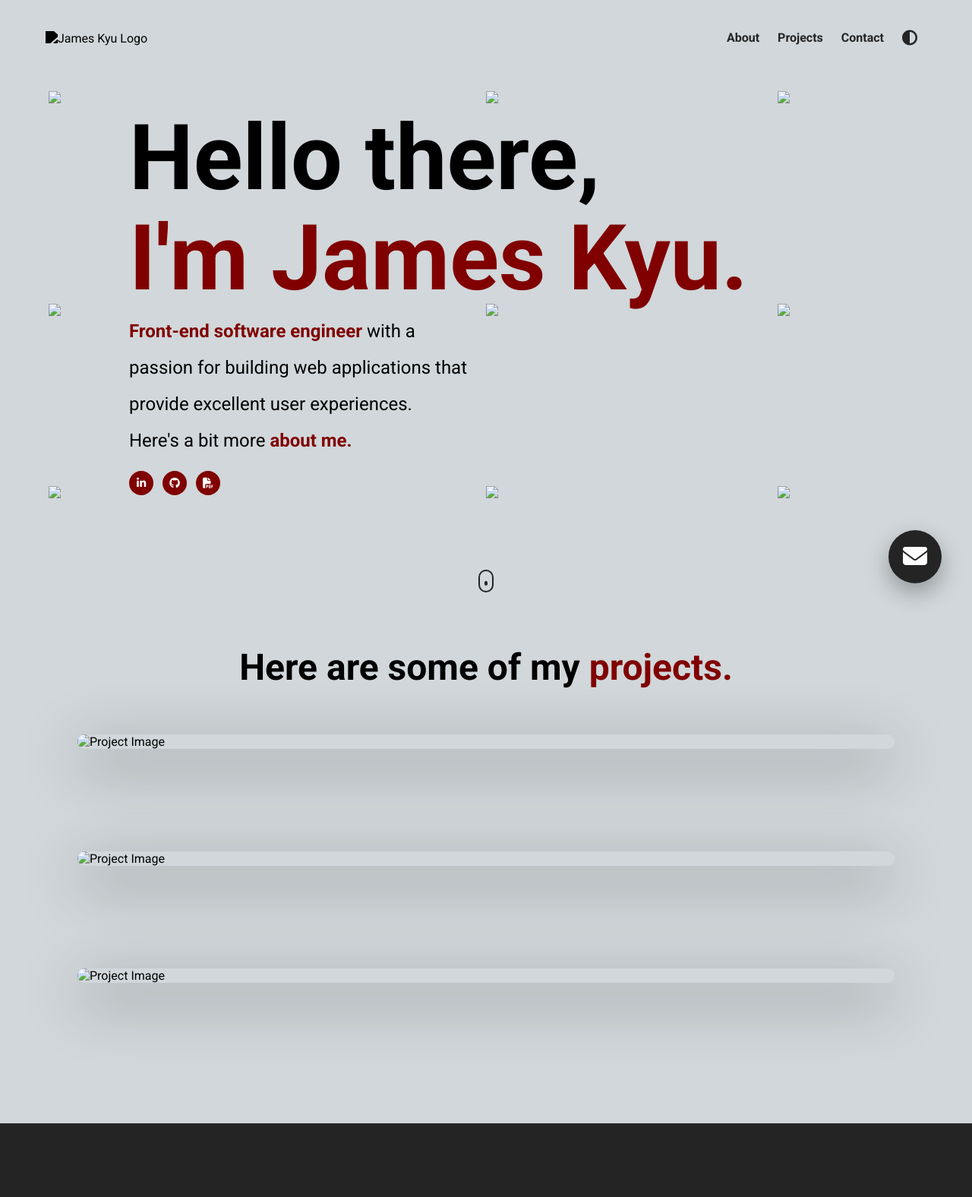
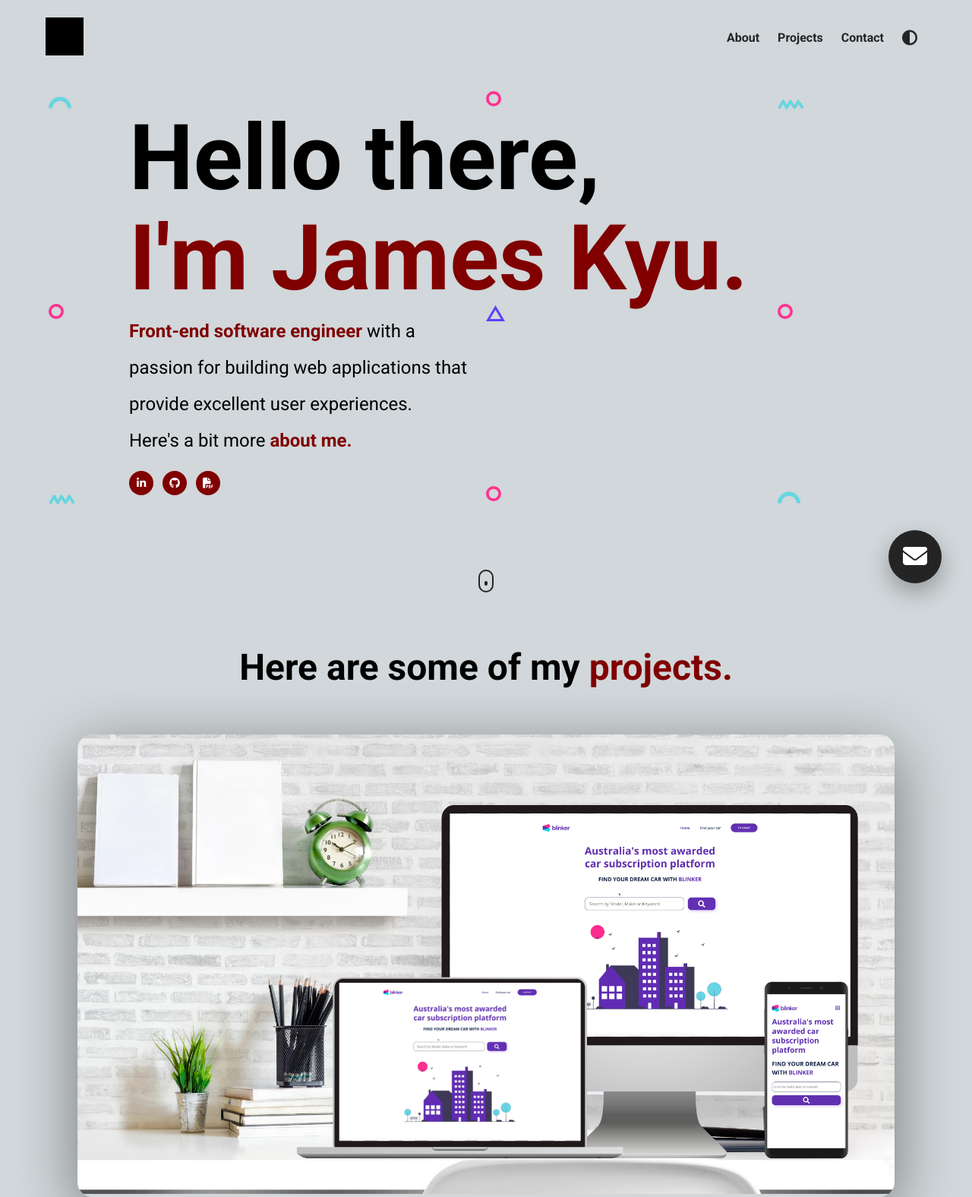
Before and after one commit to JamKyu/E-Portfolie-V2, a plain HTML site: page index.html in a window 1280 px wide. Shown: the top 1576 px of the page at 76% size. Drawn offline with nearby package versions, Linux system fonts and the light colour scheme; the site is published under a folder, as on GitHub Pages, so addresses that start at the root find nothing.

Commit message:
Updated images

```diff
--- a/index.html
+++ b/index.html
@@ -6,7 +6,7 @@
     <meta name="viewport" content="width=device-width, initial-scale=1.0" />
     <title>James Kyu | E-Portfolio</title>
     <link rel="stylesheet" href="styles.css" />
-    <link rel="icon" type="image/x-icon" href="/assets/icon.ico" />
+    <link rel="icon" type="image/x-icon" href="assets/icon.ico" />
     <script
       src="https://kit.fontawesome.com/c8e4d183c2.js"
       crossorigin="anonymous"
@@ -26,7 +26,7 @@
     <section id="landing-page" onmousemove="moveBackground(event)">
       <nav>
         <figure>
-          <img id="personal-logo" src="/assets/logo.svg" alt="James Kyu Logo" />
+          <img id="personal-logo" src="assets/logo.svg" alt="James Kyu Logo" />
         </figure>
         <ul class="nav__link--list">
           <li class="nav__link" onclick="toggleModal()">
@@ -106,7 +106,7 @@
       <div class="modal">
         <div class="modal__half modal__about">
             <figure class="modal__img--wrapper">
-                <img class="modal__img" src="/assets/me.jpg">
+                <img class="modal__img" src="assets/me.jpg">
             </figure>
             <h3 class="modal__title modal__title--about">About Me</h3>
             <h4 class="modal__sub-title modal__sub-title--about">James Kyu</h4>
@@ -170,15 +170,15 @@
             </div>
         </div>
       </div>
-      <img src="/assets/semi circle.svg" class="shape shape--0">
-      <img src="/assets/circle.svg" class="shape shape--1">
-      <img src="/assets/squiggly.svg" class="shape shape--2">
-      <img src="/assets/circle.svg" class="shape shape--3">
-      <img src="/assets/triangle.svg" class="shape shape--4">
-      <img src="/assets/circle.svg" class="shape shape--5">
-      <img src="/assets/squiggly.svg" class="shape shape--6">
-      <img src="/assets/circle.svg" class="shape shape--7">
-      <img src="/assets/semi circle.svg" class="shape shape--8">
+      <img src="assets/semi circle.svg" class="shape shape--0">
+      <img src="assets/circle.svg" class="shape shape--1">
+      <img src="assets/squiggly.svg" class="shape shape--2">
+      <img src="assets/circle.svg" class="shape shape--3">
+      <img src="assets/triangle.svg" class="shape shape--4">
+      <img src="assets/circle.svg" class="shape shape--5">
+      <img src="assets/squiggly.svg" class="shape shape--6">
+      <img src="assets/circle.svg" class="shape shape--7">
+      <img src="assets/semi circle.svg" class="shape shape--8">
     </section>
     <section id="projects">
       <div class="container">
@@ -190,7 +190,7 @@
             <li class="project">
               <div class="project__wrapper">
                 <img
-                  src="/assets/blinker mockup.png"
+                  src="assets/blinker mockup.png"
                   class="project__img"
                   alt="Project Image"
                 />
@@ -219,7 +219,7 @@
             <li class="project">
               <div class="project__wrapper">
                 <img
-                  src="/assets/Frontend Simplified.png"
+                  src="assets/Frontend Simplified.png"
                   class="project__img"
                   alt="Project Image"
                 />
@@ -248,7 +248,7 @@
             <li class="project">
               <div class="project__wrapper">
                 <img
-                  src="/assets/google mockup.png"
+                  src="assets/google mockup.png"
                   class="project__img"
                   alt="Project Image"
                 />
@@ -283,7 +283,7 @@
         <div class="row footer__row">
             <a href="#" class="footer__anchor">
           <figure>
-            <img src="/assets/logo.svg" class="footer__logo--img" alt="Footer Logo" />
+            <img src="assets/logo.svg" class="footer__logo--img" alt="Footer Logo" />
           </figure>
           <span class="footer__logo--popper">
             Top
```
